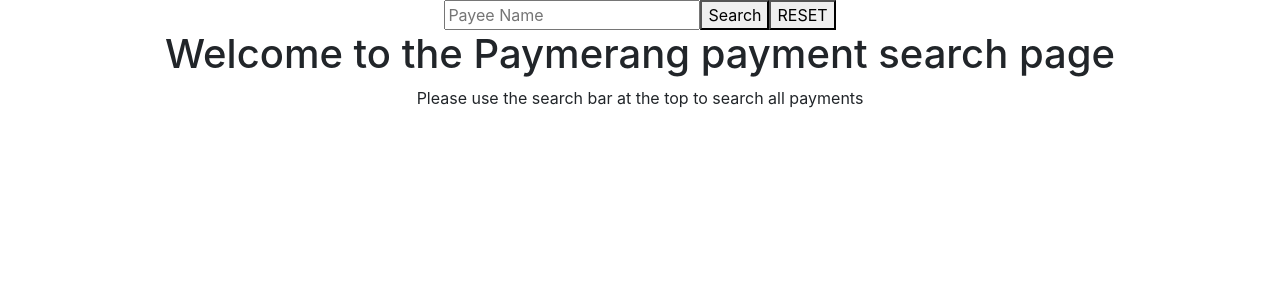
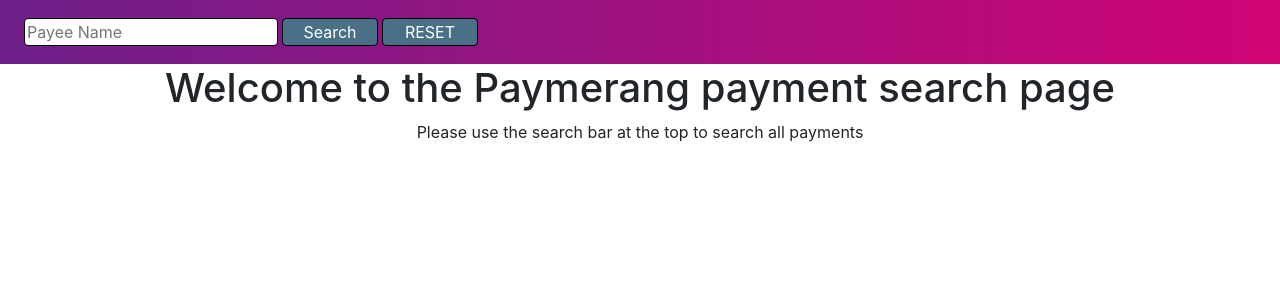
Before and after one commit to josi3006/paymerang-payees, a React (Create React App) app: page / in a window 1280 px wide. Shown: the top 300 px of the page. Built offline with nearby package versions, Linux system fonts and the light colour scheme.

Commit message:
Placed and styled searchbar and included elements

```diff
--- a/src/components/searchbar.js
+++ b/src/components/searchbar.js
@@ -19,10 +19,11 @@
 
     return (
 
-        <div>
+        <div id="searchbardiv">
 
 
             <input
+                className="inputbox ml-4 mr-1"
                 value={props.Searchword}
                 name="searchterm"
                 onChange={handlechange}
@@ -31,9 +32,9 @@
             />
 
 
-            <button onClick={props.Dosearch}>Search</button>
+            <button className="buttonstyle mr-1" onClick={props.Dosearch}>Search</button>
 
-            <button onClick={(e) => reset(e)}>RESET</button>
+            <button className="buttonstyle" onClick={(e) => reset(e)}>RESET</button>
 
 
 
--- a/src/style.css
+++ b/src/style.css
@@ -1,3 +1,34 @@
+
+#searchbardiv {
+    background-image: linear-gradient(90deg, #6e1f8a, #d00475);
+    height: 4em;
+    padding: auto;
+    display: flex;
+    align-items:center;
+}
+
+.inputbox {
+    border: 1px solid black;
+    border-radius: .25em;
+}
+
+.buttonstyle {
+background-color: #497086;
+color: white;
+border: 1px solid black;
+border-radius: .25em;
+width: 6em;
+}
+
+.buttonstyle:hover {
+    background-color: #d00475;
+    color: white;
+    border: 1px solid black;
+    border-radius: .25em;
+    width: 6em;
+    }
+
+
 .linky {
     color: #2355df;
     cursor: pointer;
```
